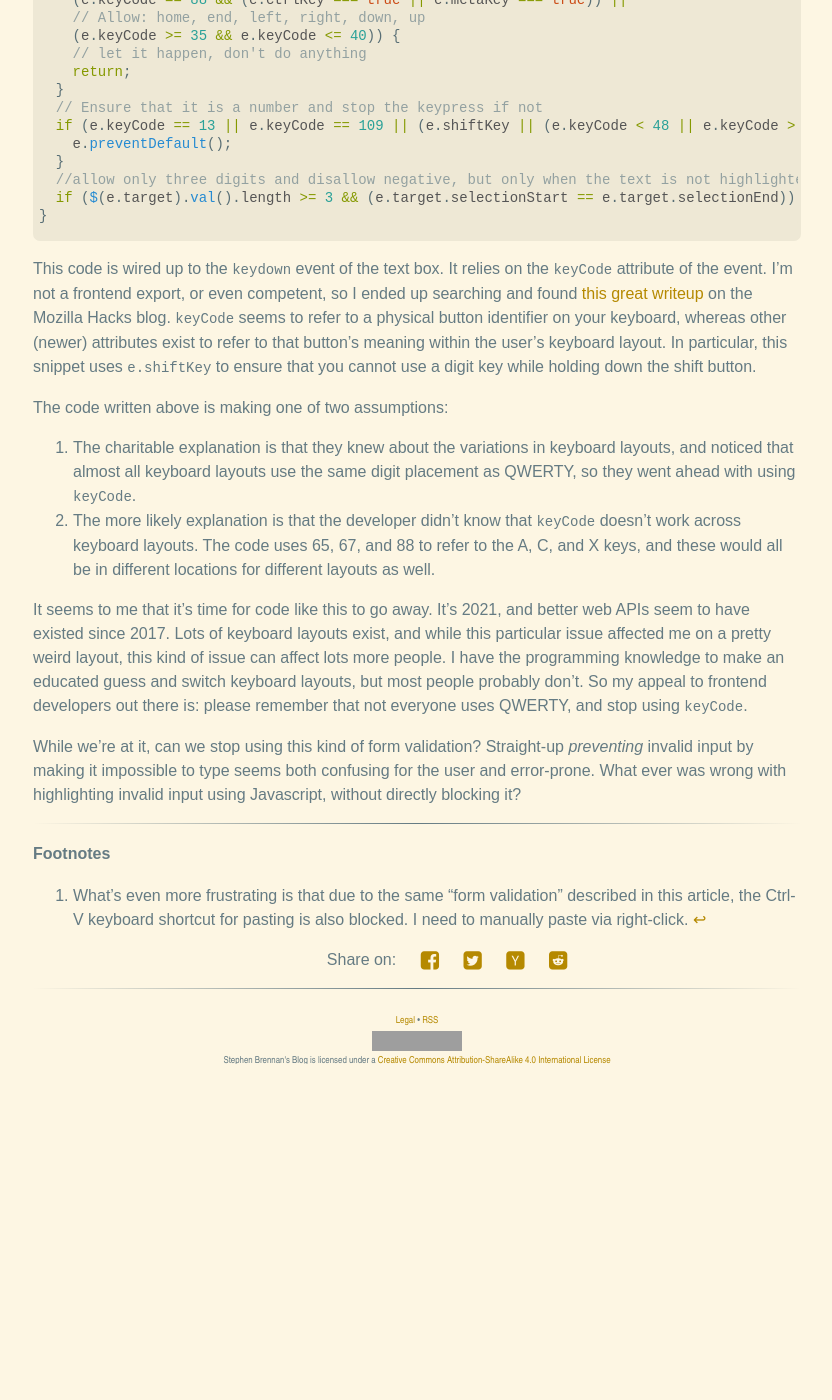
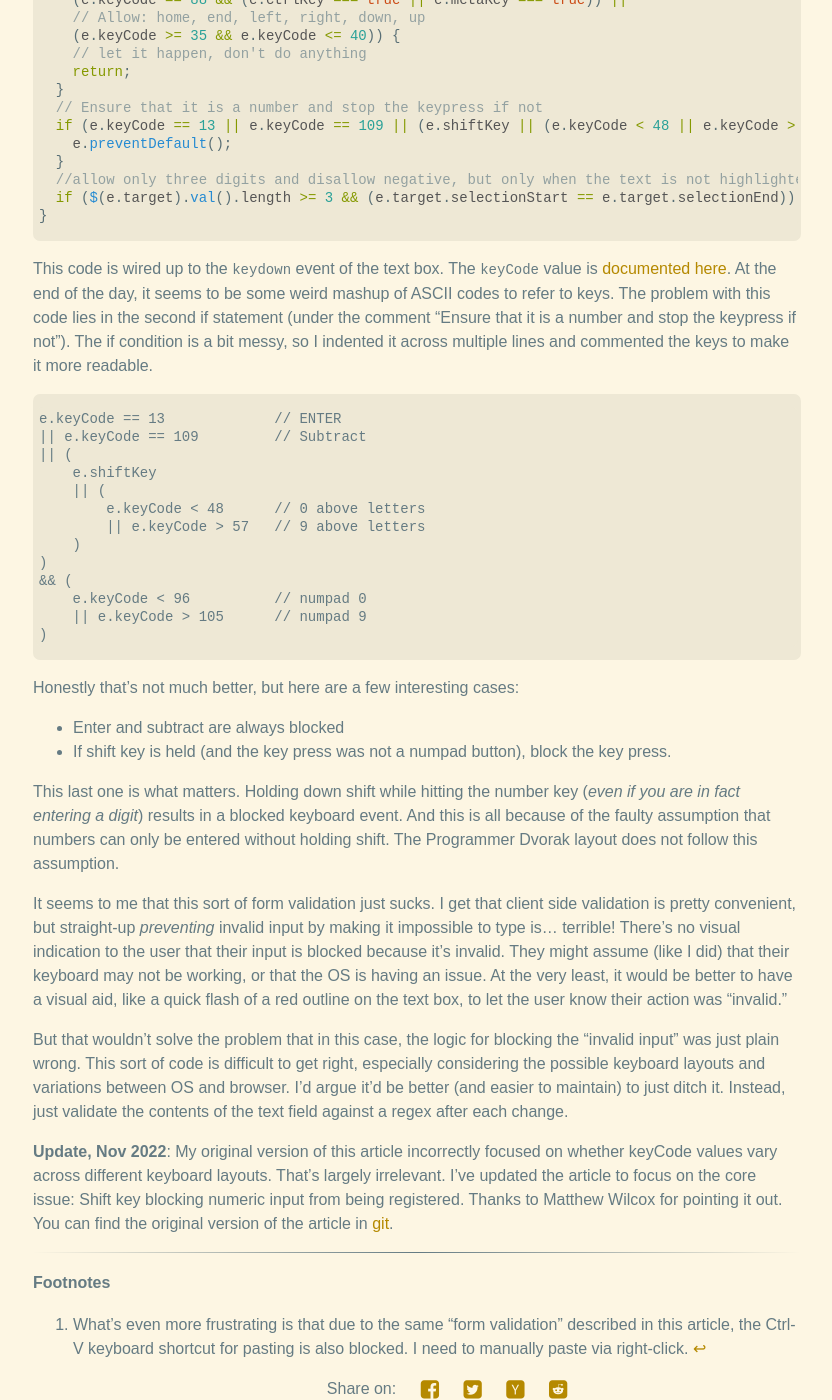
Before and after one commit to brenns10/brennan.io, a Jekyll site: the page built from _posts/2021-03-03-textboxes.md, in a window 1280 px wide and 1400 px high, scrolled down 1183 px. Shown: the whole window, without its empty margins (223-1055 px from the left). Built offline with Jekyll 4.4.1, drawn with Linux system fonts in a browser that asks for light colours; nearby versions of some CDN libraries; before the commit the page ends 2247 px from its top, so only the background shows below that; some of the changed text lies outside the part shown; grey boxes are pictures that could not be loaded.

Commit message:
Update the keyCode article

````diff
--- a/_posts/2021-03-03-textboxes.md
+++ b/_posts/2021-03-03-textboxes.md
@@ -1,8 +1,8 @@
 ---
 layout: post
-title: Please Stop Using keyCode for Form Validation
+title: Please Stop Form Validation on Key Strokes
 description: |
-  Not everyone uses QWERTY
+  Formerly "Please Stop Using keyCode for Form Validation".
 ---
 
 Today I encountered a bug in a web form. A textbox required a numeric value, but
@@ -28,13 +28,13 @@ frequently while programming, and the digit rearrangement makes it easier to get
 to frequently used indices like 0 and 1. That, said, these changes were a major
 pain, by far the hardest change to learn. Who knows if it was worth it?
 
-The digit placement in my keyboard layout is the reason why I couldn't enter
-digits into the form field. The form used a type of "form validation" which
-attempts to _prevent you from entering invalid input_. The problem is that the
-code which implements this does not handle keyboard layouts properly. If I
-change my keyboard layout to QWERTY -- or copy-paste some text[^1] -- I'm able
-to enter numbers. The reason behind this is some Javascript code which I'll
-reproduce here:
+The requirement that I use Shift to access numbers in my keyboard layout is the
+reason why I couldn't enter digits into the form field. The form used a type of
+"form validation" which attempts to _prevent you from entering invalid input_.
+The problem is that the code which implements this does not handle keyboard
+layouts properly. If I change my keyboard layout to QWERTY -- or copy-paste some
+text[^1] -- I'm able to enter numbers. The reason behind this is some Javascript
+code which I'll reproduce here:
 
 ```javascript
 function(e) {
@@ -60,39 +60,64 @@ function(e) {
 }
 ```
 
-This code is wired up to the `keydown` event of the text box. It relies on the
-`keyCode` attribute of the event. I'm not a frontend export, or even competent,
-so I ended up searching and found [this great writeup][moz-article] on the
-Mozilla Hacks blog. `keyCode` seems to refer to a physical button identifier on
-your keyboard, whereas other (newer) attributes exist to refer to that button's
-meaning within the user's keyboard layout. In particular, this snippet uses
-`e.shiftKey` to ensure that you cannot use a digit key while holding down the
-shift button.
+This code is wired up to the `keydown` event of the text box. The `keyCode`
+value is [documented here][]. At the end of the day, it seems to be some weird
+mashup of ASCII codes to refer to keys. The problem with this code lies in the
+second if statement (under the comment "Ensure that it is a number and stop the
+keypress if not"). The if condition is a bit messy, so I indented it across
+multiple lines and commented the keys to make it more readable.
 
-The code written above is making one of two assumptions:
+    e.keyCode == 13             // ENTER
+    || e.keyCode == 109         // Subtract
+    || (
+        e.shiftKey
+        || (
+            e.keyCode < 48      // 0 above letters
+            || e.keyCode > 57   // 9 above letters
+        )
+    )
+    && (
+        e.keyCode < 96          // numpad 0
+        || e.keyCode > 105      // numpad 9
+    )
 
-1. The charitable explanation is that they knew about the variations in keyboard
-   layouts, and noticed that almost all keyboard layouts use the same digit
-   placement as QWERTY, so they went ahead with using `keyCode`.
-2. The more likely explanation is that the developer didn't know that `keyCode`
-   doesn't work across keyboard layouts. The code uses 65, 67, and 88 to refer
-   to the A, C, and X keys, and these would all be in different locations for
-   different layouts as well.
+Honestly that's not much better, but here are a few interesting cases:
 
-It seems to me that it's time for code like this to go away. It's 2021, and
-better web APIs seem to have existed since 2017. Lots of keyboard layouts exist,
-and while this particular issue affected me on a pretty weird layout, this kind
-of issue can affect lots more people. I have the programming knowledge to make
-an educated guess and switch keyboard layouts, but most people probably don't.
-So my appeal to frontend developers out there is: please remember that not
-everyone uses QWERTY, and stop using `keyCode`.
+- Enter and subtract are always blocked
+- If shift key is held (and the key press was not a numpad button), block the
+  key press.
 
-While we're at it, can we stop using this kind of form validation? Straight-up
-*preventing* invalid input by making it impossible to type seems both confusing
-for the user and error-prone. What ever was wrong with highlighting invalid
-input using Javascript, without directly blocking it?
+This last one is what matters. Holding down shift while hitting the number key
+(_even if you are in fact entering a digit_) results in a blocked keyboard
+event. And this is all because of the faulty assumption that numbers can only be
+entered without holding shift. The Programmer Dvorak layout does not follow this
+assumption.
 
-[moz-article]: https://hacks.mozilla.org/2017/03/internationalize-your-keyboard-controls/
+It seems to me that this sort of form validation just sucks. I get that client
+side validation is pretty convenient, but straight-up *preventing* invalid input
+by making it impossible to type is... terrible! There's no visual indication to
+the user that their input is blocked because it's invalid. They might assume
+(like I did) that their keyboard may not be working, or that the OS is having an
+issue.  At the very least, it would be better to have a visual aid, like a
+quick flash of a red outline on the text box, to let the user know their action
+was "invalid."
+
+But that wouldn't solve the problem that in this case, the logic for blocking
+the "invalid input" was just plain wrong. This sort of code is difficult to get
+right, especially considering the possible keyboard layouts and variations
+between OS and browser. I'd argue it'd be better (and easier to maintain) to
+just ditch it. Instead, just validate the contents of the text field against a
+regex after each change.
+
+[documented here]: https://developer.mozilla.org/en-US/docs/Web/API/KeyboardEvent/keyCode
+
+**Update, Nov 2022**: My original version of this article incorrectly focused
+on whether keyCode values vary across different keyboard layouts. That's largely
+irrelevant. I've updated the article to focus on the core issue: Shift key
+blocking numeric input from being registered. Thanks to Matthew Wilcox for
+pointing it out. You can find the original version of the article in [git][].
+
+[git]: https://github.com/brenns10/brennan.io/blob/1d7fa8921ad886e7a23b11fc5d9946e57d5a9b40/_posts/2021-03-03-textboxes.md
 
 ---
 
````
